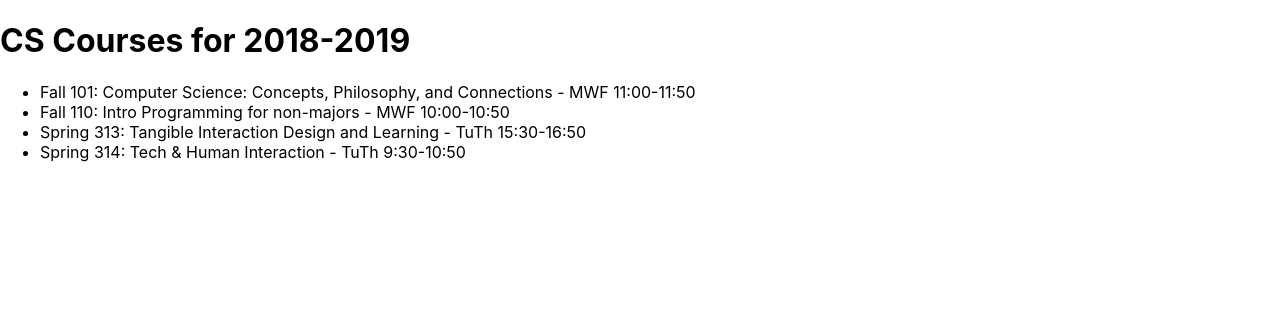
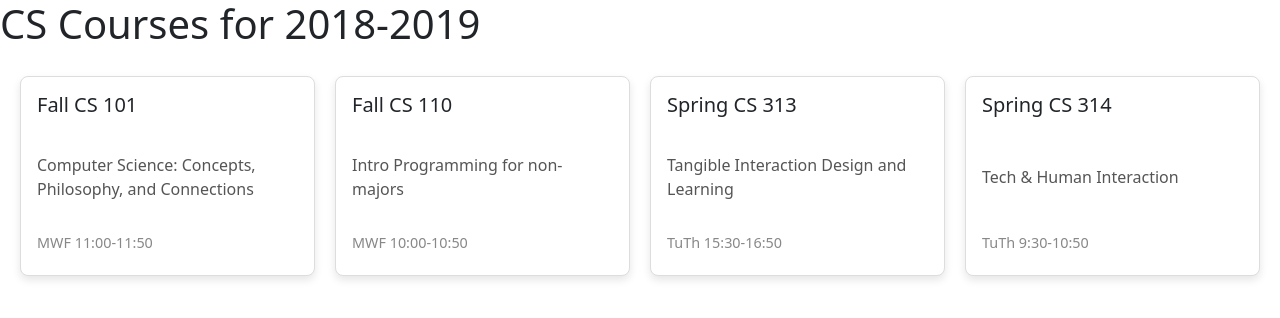
Before and after one commit to markantfort23/cs392-react-tutorial, a React (Vite) app: page / in a window 1280 px wide. Shown: the top 318 px of the page. Built offline with nearby package versions, Linux system fonts and the light colour scheme.

Commit message:
styled the app

```diff
--- a/package.json
+++ b/package.json
@@ -11,6 +11,7 @@
     "coverage": "vitest run --coverage"
   },
   "dependencies": {
+    "bootstrap": "^5.3.3",
     "firebase": "^10.14.0",
     "react": "^18.3.0",
     "react-dom": "^18.3.0"
--- a/src/App.css
+++ /dev/null
@@ -1,42 +0,0 @@
-.App {
-  text-align: center;
-}
-
-.App-logo {
-  height: 40vmin;
-  pointer-events: none;
-}
-
-@media (prefers-reduced-motion: no-preference) {
-  .App-logo {
-    animation: App-logo-spin infinite 20s linear;
-  }
-}
-
-.App-header {
-  background-color: #282c34;
-  min-height: 100vh;
-  display: flex;
-  flex-direction: column;
-  align-items: center;
-  justify-content: center;
-  font-size: calc(10px + 2vmin);
-  color: white;
-}
-
-.App-link {
-  color: #61dafb;
-}
-
-@keyframes App-logo-spin {
-  from {
-    transform: rotate(0deg);
-  }
-  to {
-    transform: rotate(360deg);
-  }
-}
-
-button {
-  font-size: calc(10px + 2vmin);
-}
--- a/src/App.jsx
+++ b/src/App.jsx
@@ -1,6 +1,7 @@
 import React from 'react';
 import Banner from './components/Banner';
 import CourseList from './components/CourseList';
+import 'bootstrap/dist/css/bootstrap.min.css';
 
 const schedule = {
   "title": "CS Courses for 2018-2019",
--- a/src/components/CourseList.jsx
+++ b/src/components/CourseList.jsx
@@ -1,16 +1,19 @@
 import React from 'react';
+import '../styles/CourseList.css';
 
 const CourseList = ({ courses }) => (
-  <ul>
+  <div className="course-list">
     {Object.keys(courses).map(courseId => {
       const course = courses[courseId];
       return (
-        <li key={courseId}>
-          {course.term} {course.number}: {course.title} - {course.meets}
-        </li>
+        <div key={courseId} className="course-card">
+          <h3>{course.term} CS {course.number}</h3>
+          <p>{course.title}</p>
+          <p className="meets">{course.meets}</p>
+        </div>
       );
     })}
-  </ul>
+  </div>
 );
 
 export default CourseList;
--- /dev/null
+++ b/src/styles/CourseList.css
@@ -0,0 +1,39 @@
+.course-list {
+  display: grid;
+  grid-template-columns: repeat(auto-fit, minmax(250px, 1fr));
+  gap: 20px;
+  padding: 20px;
+}
+
+.course-card {
+  display: flex;
+  flex-direction: column;
+  justify-content: space-between;
+  background-color: white;
+  border: 1px solid #ddd;
+  border-radius: 8px;
+  padding: 16px;
+  box-shadow: 0 4px 8px rgba(0, 0, 0, 0.1);
+  text-align: left;
+  height: 100%;
+}
+
+.course-card h3 {
+  font-size: 1.25rem;
+  margin-bottom: 10px;
+}
+
+.course-card p {
+  margin: 5px 0;
+  font-size: 1rem;
+  color: #555;
+}
+
+.course-card .meets {
+  font-size: 0.9rem;
+  color: #888;
+}
+
+.course-list > .course-card {
+  min-height: 200px;
+}
```
Also changed, not shown: 1 other file (tests, documents, lock files or other folders).
